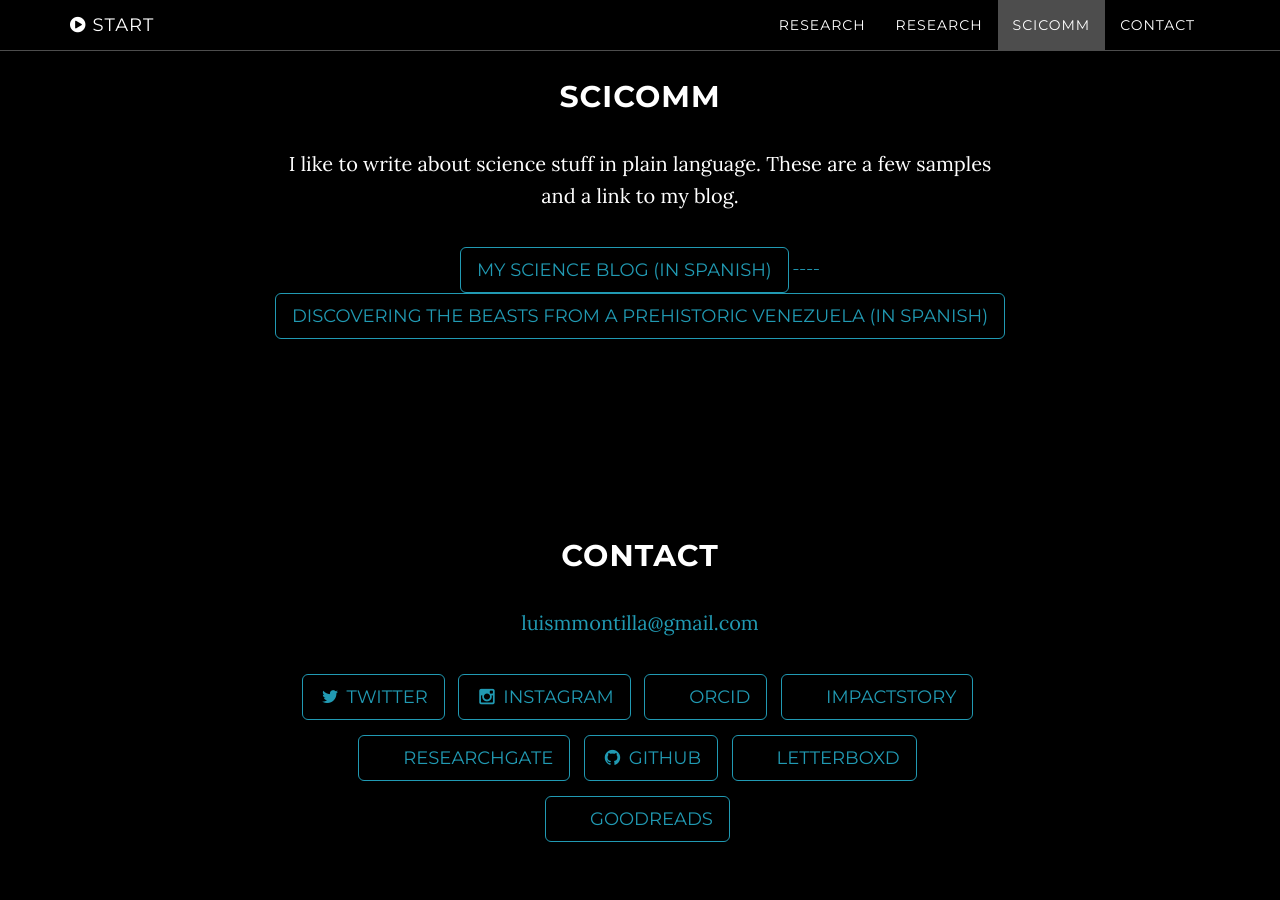
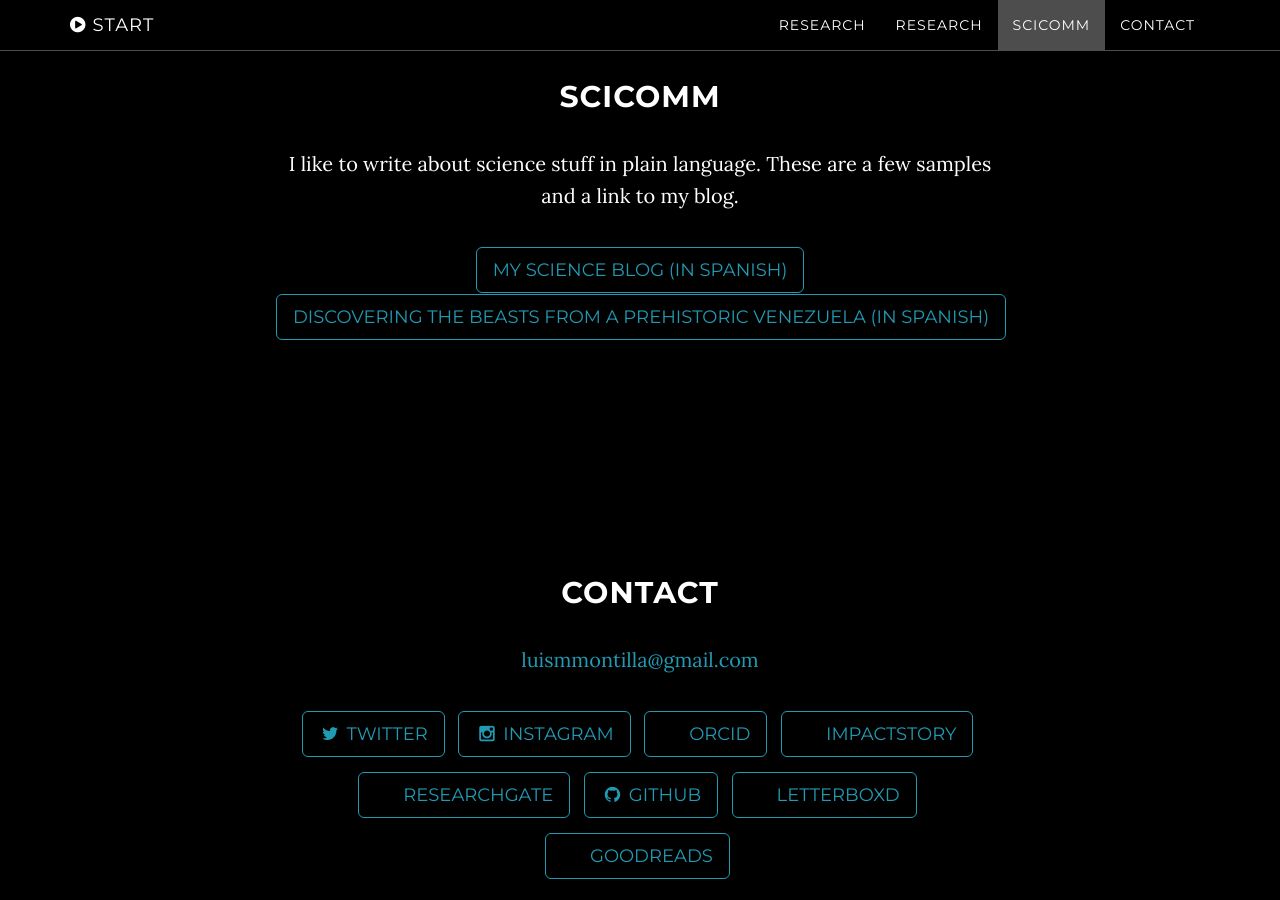
Before and after one commit to ejvalero/luismmontilla.github.io, a Jekyll site: the page built from index.html, in a window 1280 px wide and 900 px high, scrolled down 1959 px. Built offline with Jekyll 4.4.1, drawn with Linux system fonts in a browser that asks for light colours.

Commit message:
Update scicomm.html

```diff
--- a/_includes/scicomm.html
+++ b/_includes/scicomm.html
@@ -6,7 +6,7 @@
                     <h2>Scicomm</h2>
                     <p>I like to write about science stuff in plain language. These are a few samples and a link to my blog.</p>
                     <a href="https://tuyuyocientifico.wordpress.com/" class="btn btn-default btn-lg">My science blog (in spanish)</a>
-                    <a>----</a>
+                    <p style="line-height: 30px; width: 300px; border: 1px solid black;">
                     <a href="https://www.revistapersea.com/ciencias-de-la-vida//descubriendo-las-bestias-de-la-venezuela-prehistrica" class="btn btn-default btn-lg">Discovering the beasts from a prehistoric Venezuela (in spanish)</a>
                 </div>
             </div>
```
